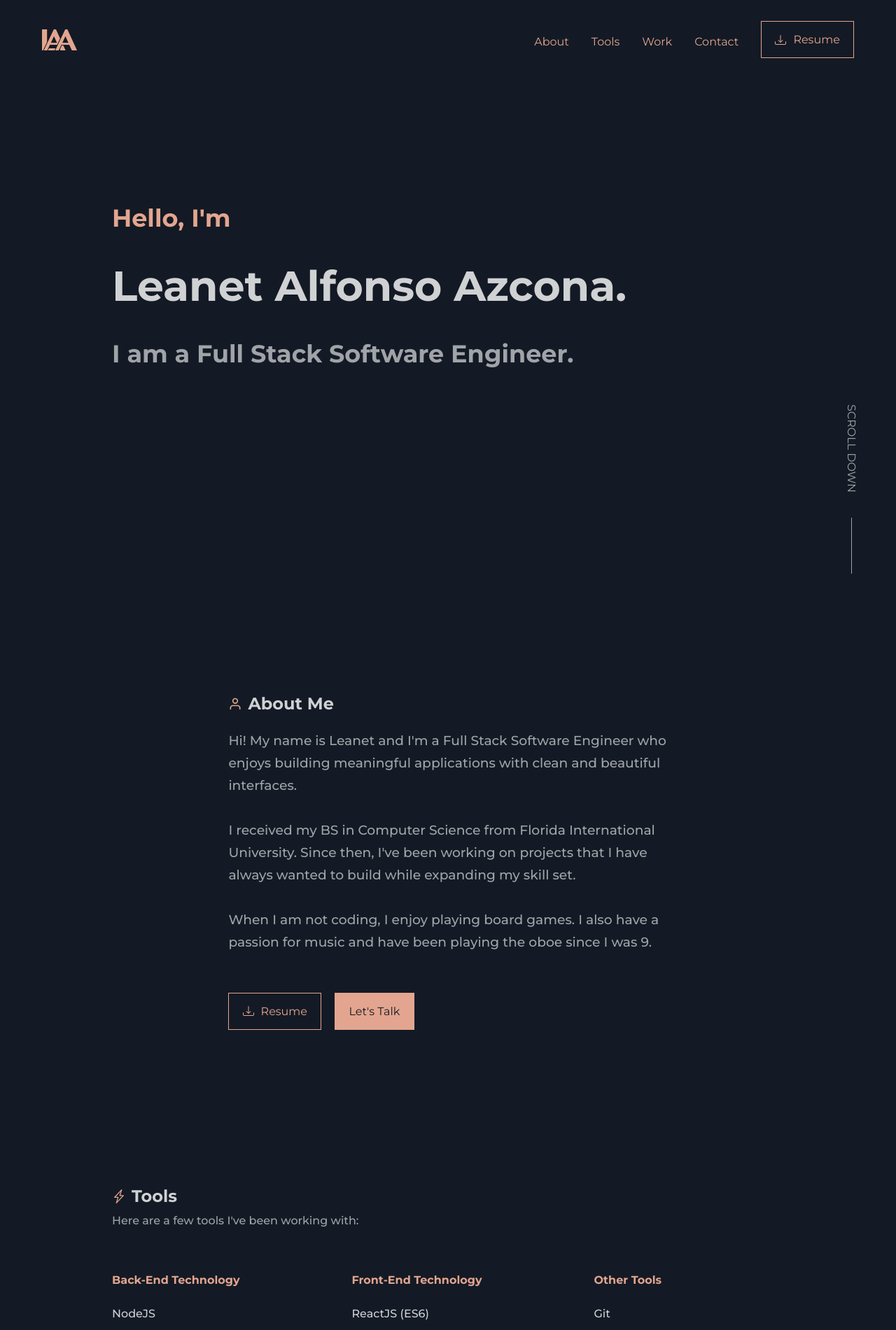
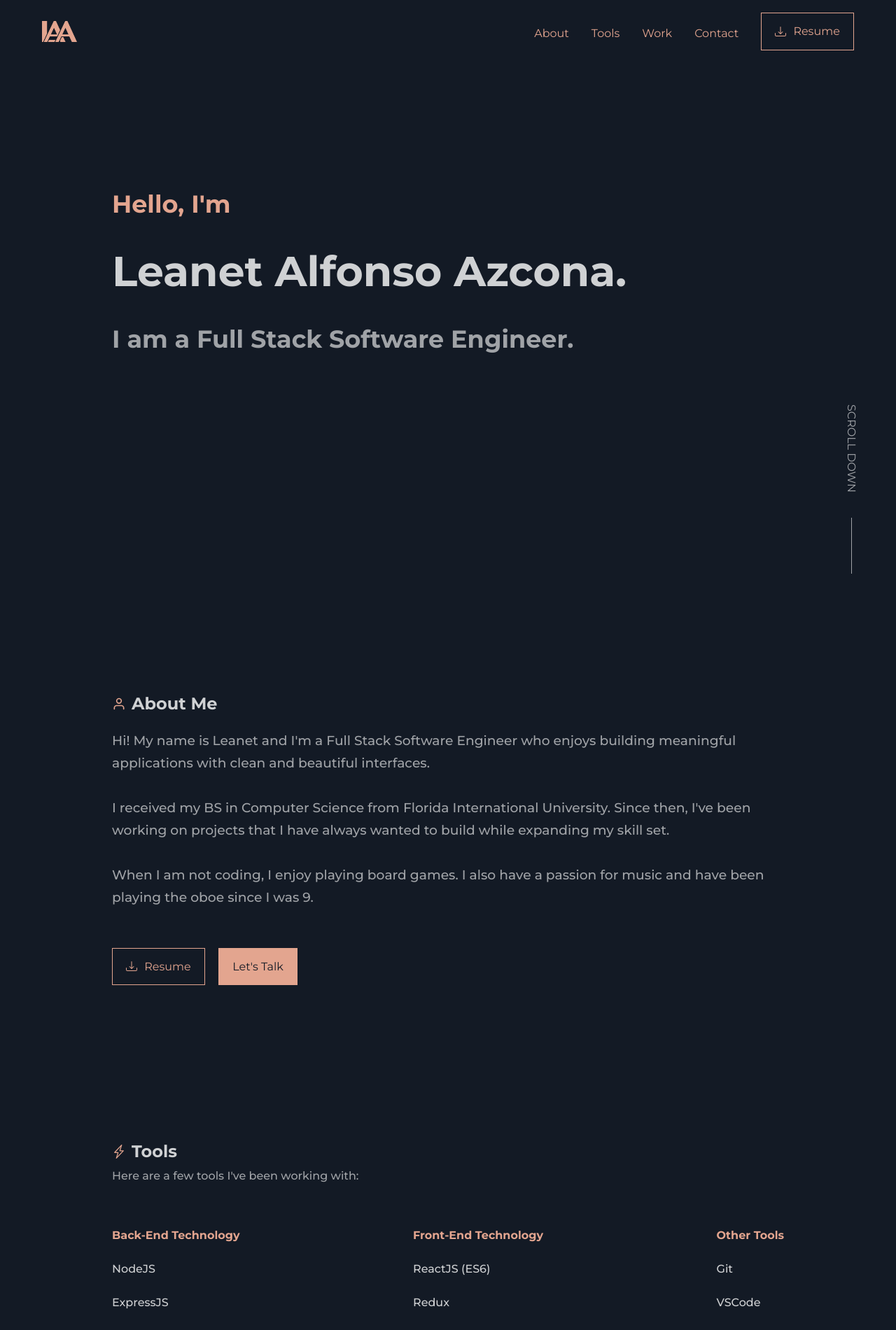
Before and after one commit to LeanetAlfonso/portfolio, a React (Create React App) app: page / in a window 1280 px wide. Shown: the top 1901 px of the page at 70% size. Built offline with nearby package versions, Linux system fonts and the light colour scheme.

Commit message:
Make sections width consistent

```diff
--- a/src/components/About/About.css
+++ b/src/components/About/About.css
@@ -1,6 +1,6 @@
 .about__container {
-	padding: 0rem 13vw;
 	margin-bottom: 2rem;
+	max-width: 50rem;
 }
 
 .about__container h3 {
@@ -19,9 +19,6 @@
 /* ============== MEDIA QUERIES ============== */
 
 @media screen and (max-width: 1024px) {
-	.about__container {
-		padding: 0rem 10vw;
-	}
 	.about__container h3 {
 		line-height: 2rem;
 	}
--- a/src/components/Header/Header.css
+++ b/src/components/Header/Header.css
@@ -1,13 +1,18 @@
 header {
-	/* height: 100vh; */
-	overflow: hidden;
+	height: 100vh;
+	overflow: visible;
 }
 .header__container {
+	margin-top: 100px !important;
 	text-align: left;
-	height: 100%;
 	position: relative;
-	padding-top: 6rem;
+	height: calc(100vh - 500px);
+	flex-direction: column;
+	-moz-box-pack: center;
+	justify-content: center;
+	display: flex;
 }
+
 .header__container .big-heading {
 	margin: 1rem 0rem;
 }
@@ -67,9 +72,9 @@ header {
 }
 
 @media screen and (max-width: 600px) {
-	header {
+	/* header {
 		height: 100vh;
-	}
+	} */
 	.scroll__down {
 		display: none;
 	}
--- a/src/components/Header/Header.jsx
+++ b/src/components/Header/Header.jsx
@@ -8,12 +8,10 @@ const Header = () => {
 
 	return (
 		<section className='full__page'>
-			<div className='header__container'>
+			<div className='header__container container'>
 				<div
 					ref={headerRef}
-					className={`container fadeup-enter ${
-						headerInView && 'fadeup-enter-active'
-					}`}
+					className={`fadeup-enter ${headerInView && 'fadeup-enter-active'}`}
 				>
 					<h2 className='text-primary big-sub-heading'>Hello, I'm</h2>
 					<h1
--- a/src/components/Nav/Nav.css
+++ b/src/components/Nav/Nav.css
@@ -4,7 +4,8 @@ nav {
 	display: flex;
 	align-items: center;
 	background: var(--color-background);
-	padding: 30px 60px;
+	padding: 0px 60px;
+	height: 90px;
 	justify-content: space-between;
 	align-items: center;
 	position: fixed;
--- a/src/components/Tools/Tools.css
+++ b/src/components/Tools/Tools.css
@@ -2,7 +2,7 @@
 	padding-top: 3rem;
 	display: flex;
 	flex-direction: row;
-	justify-content: flex-start;
+	justify-content: space-between;
 	column-gap: 10rem;
 	row-gap: 2rem;
 	line-height: 3rem;
@@ -13,6 +13,9 @@
 }
 .tools__container p {
 	font-weight: 500;
+}
+.tools__container {
+	max-width: 50rem;
 }
 
 @media screen and (max-width: 950px) {
--- a/src/index.css
+++ b/src/index.css
@@ -50,11 +50,11 @@ button {
 }
 
 .big-heading {
-	font-size: clamp(30px, 8vw, 60px);
+	font-size: clamp(40px, 8vw, 60px);
 }
 
 .big-sub-heading {
-	font-size: clamp(20px, 5vw, 35px);
+	font-size: clamp(25px, 5vw, 35px);
 }
 
 .small-text {
@@ -62,6 +62,7 @@ button {
 }
 
 .container {
+	max-width: 65rem;
 	width: var(--container-width-lg);
 	margin: 0 auto;
 	padding-top: 6rem;
```
